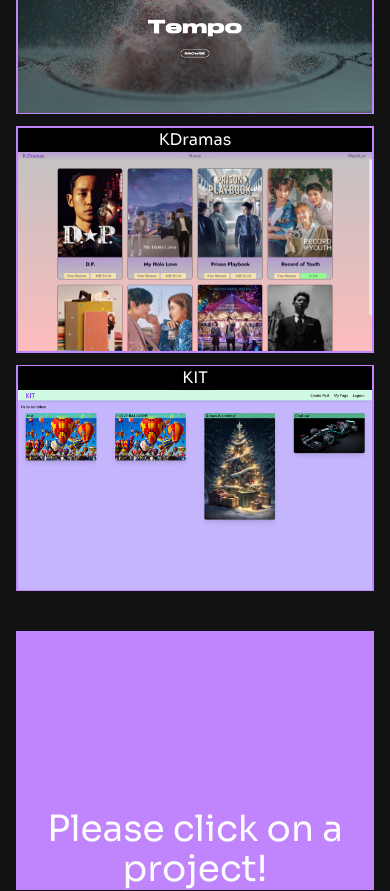
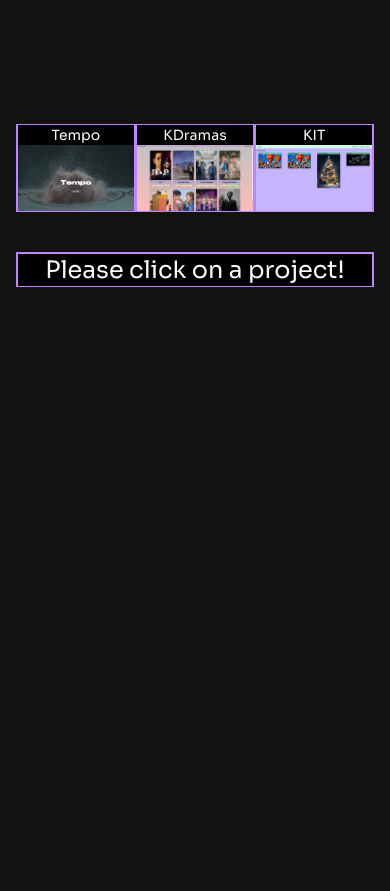
Before and after one commit to Jonnaa/Portfolio, a React (Vite) app: page / in a window 390 px wide. Shown: the part 1960-2851 px from the top of the page. After the commit the page ends 2612 px from the top, so only its background shows below. Built offline with nearby package versions, Linux system fonts and the light colour scheme.

Commit message:
Responsiveness added to projects page

```diff
--- a/src/components/Project/index.jsx
+++ b/src/components/Project/index.jsx
@@ -2,7 +2,7 @@ const Project = ({ imgs, name }) => {
   return (
     <>
       <div className="bg-black h-full relative flex flex-col justify-between items-center">
-        <h1 className="w-full flex flex-col justify-center text-center md:text-2xl">
+        <h1 className="w-full flex flex-col justify-center text-center text-lg md:text-2xl">
           {name}
         </h1>
         <div className="snap-x snap-mandatory flex flex-nowrap overflow-x-auto w-full mx-auto max-w-[700px]">
@@ -15,7 +15,7 @@ const Project = ({ imgs, name }) => {
             </div>
           ))}
         </div>
-        <div className="flex justify-center gap-10 md:text-md">
+        <div className="flex justify-center gap-10 text-sm md:text-md">
           <a href="https://github.com/Jonnaa/Portfolio" target="_blank" className="hover:text-purple-600 visited:text-pink-300">
             GitHub
           </a>
--- a/src/components/Projects/index.jsx
+++ b/src/components/Projects/index.jsx
@@ -81,9 +81,11 @@ const Projects = () => {
 
   // Variable that displays detailed version of whichever project is clicked
   let currentProject = (
-    <h1 className="w-full text-center pt-44 text-4xl animate-pulse">
+    <div className="bg-black">
+    <h1 className="w-full text-center text-2xl md:text-4xl animate-pulse">
       Please click on a project!
     </h1>
+    </div>
   );
 
   if (projDisplay === 1) {
@@ -102,9 +104,9 @@ const Projects = () => {
       {/* Projects page contents */}
       <div className="w-11/12 md:w-10/12 lg:w-9/12 lg:max-w-[1000px] min-h-[calc(80vh)] mx-auto relative flex justify-center flex-col pt-10 gap-10 lg:gap-10">
         {/* Div holds projects - small versions */}
-        <div className="flex flex-wrap justify-center gap-3 w-full mx-auto relative text-center md:text-md">
+        <div className="flex flex-wrap justify-center sm:gap-3 w-full mx-auto relative text-center text-sm md:text-md">
           {/* Project 1 Div */}
-          <div className="md:w-1/4 p-[1.5px] bg-purple-400">
+          <div className="w-1/3 sm:w-1/4 p-[1.5px] bg-purple-400">
             <div
               className="w-full bg-black cursor-pointer"
               onClick={() => {
@@ -119,7 +121,7 @@ const Projects = () => {
           </div>
 
           {/* Project 2 Div */}
-          <div className="md:w-1/4 p-[1.5px] bg-purple-400">
+          <div className="w-1/3 sm:w-1/4 p-[1.5px] bg-purple-400">
             <div
               className="w-full bg-black cursor-pointer"
               onClick={() => {
@@ -134,7 +136,7 @@ const Projects = () => {
           </div>
 
           {/* Project 3 Div */}
-          <div className="md:w-1/4 p-[1.5px] bg-purple-400">
+          <div className="w-1/3 sm:w-1/4 p-[1.5px] bg-purple-400">
             <div
               className="w-full bg-black cursor-pointer"
               onClick={() => {
```
